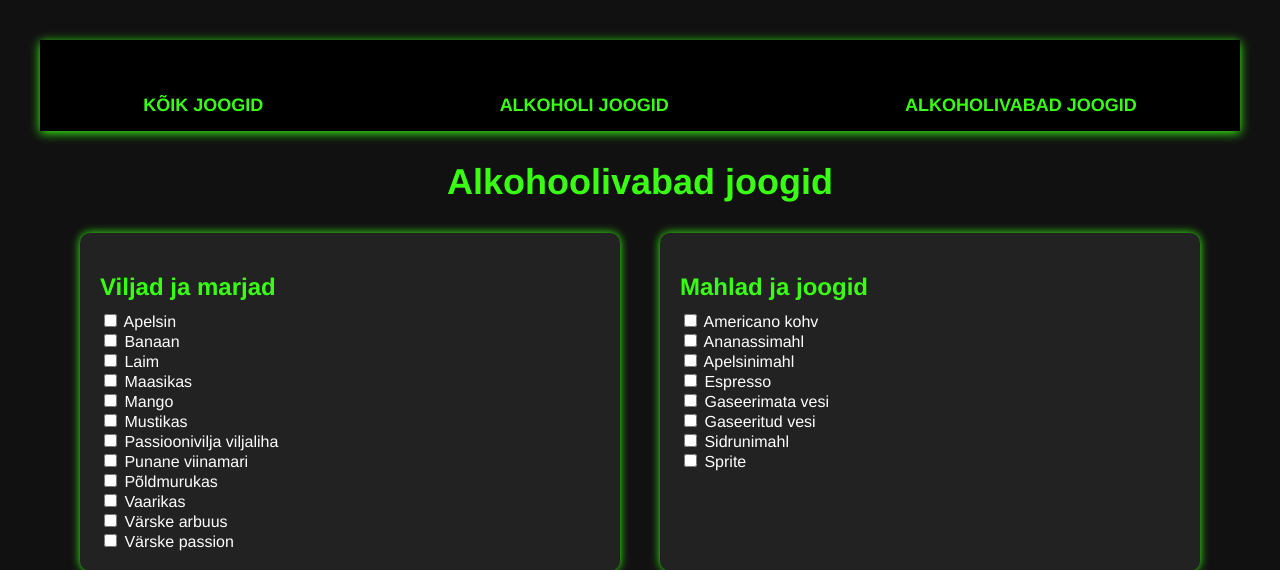
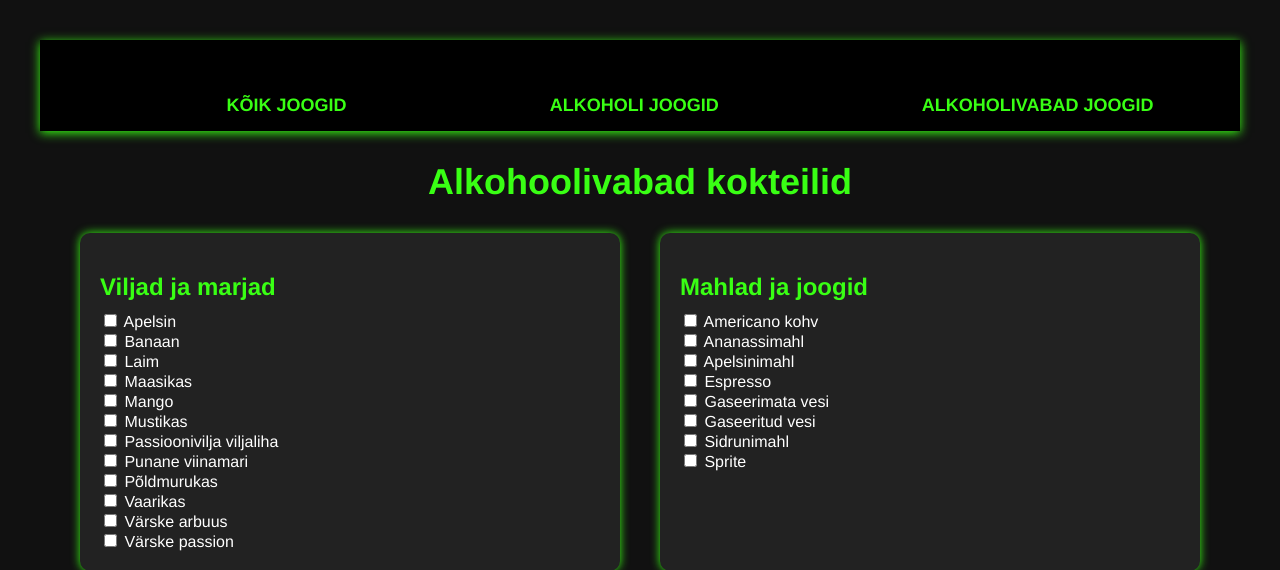
Before and after one commit to NataliPanova/Cocktailizer, a Flask app: page /ilma-alkoholita in a window 1280 px wide. Shown: the top 570 px of the page. Run offline with Flask 3, Linux system fonts and the light colour scheme.

Commit message:
Update ilma-alkoholita.html

```diff
--- a/src/templates/ilma-alkoholita.html
+++ b/src/templates/ilma-alkoholita.html
@@ -19,6 +19,7 @@
             justify-content: center;
             gap: 30px;
             padding: 15px 0;
+            padding-left: 100px;
             box-shadow: 0 2px 10px #39ff14;
             position: sticky;
             top: 0;
@@ -138,7 +139,7 @@
         <a href="{{ url_for('ilma_alkoholita') }}">Alkoholivabad joogid</a>
     </div>
 
-    <h1>Alkohoolivabad joogid</h1>
+    <h1>Alkohoolivabad kokteilid</h1>
 
     <form method="GET" action="/ilma-alkoholita">
         <div class="category-row">
```
